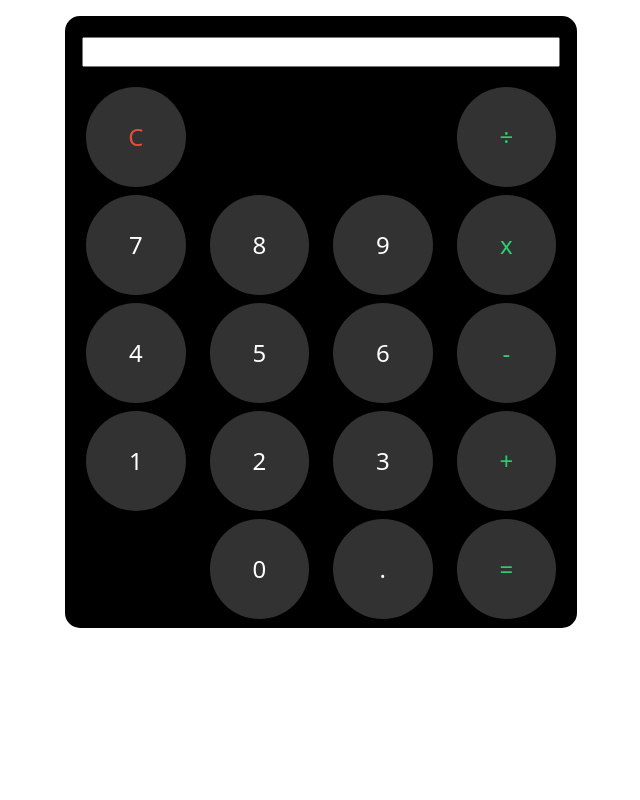
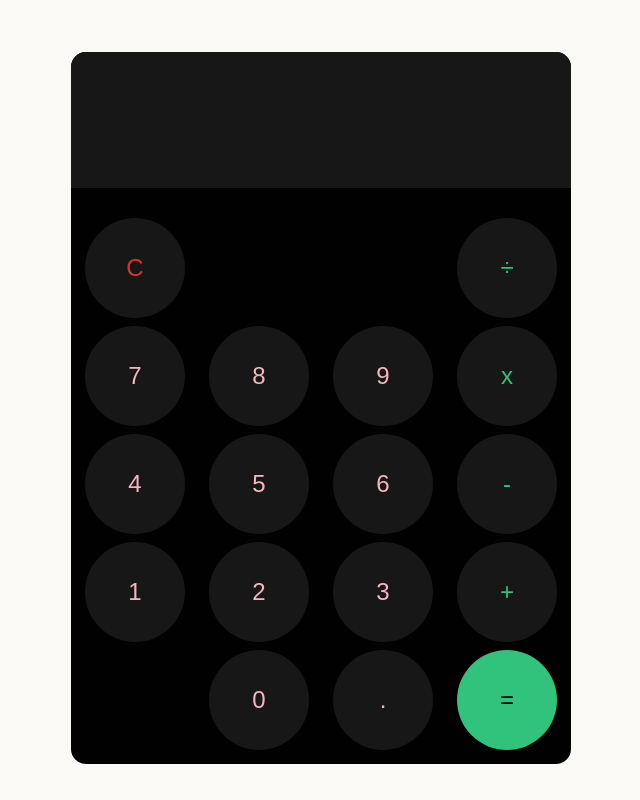
Before and after one commit to nc-naylor/simple-calculator, a plain HTML site: page index.html in a window 1280 px wide. Shown: the whole page, without its empty margins (319-959 px from the left). Drawn offline with nearby package versions, Linux system fonts and the light colour scheme.

Commit message:
Adjusted styling. Changed some root colors to match colors in Andriod Calculator app.

```diff
--- a/index.html
+++ b/index.html
@@ -10,72 +10,72 @@
 <body>
     <div id="calculator" class="container mt-3">
         <!-- Display -->
-            <div class="row mt-3">
+            <div class="row">
                 <div class="col">
-                    <input class="w-100" id="display" readonly>
+                    <input id="display" readonly>
                 </div>
             </div>
         <!-- Buttons -->
         <div class="mt-3" id="keys">
                 <div class="row p-1">
                     <div class="col-3">
-                        <button class="btn btn-dark w-100" id="clear" onclick="clearDisplay()">C</button>
+                        <button class="btn btn-dark" id="clear" onclick="clearDisplay()">C</button>
                     </div>
                     <div class="col-3 offset-6">
-                        <button class="operator btn btn-dark w-100" onclick="appendToDisplay()">÷</button>
+                        <button class="operator btn btn-dark" onclick="appendToDisplay()">÷</button>
                     </div>
             </div>
             <div class="row p-1">
                 <div class="col-3">
-                    <button class="btn btn-dark w-100" onclick="appendToDisplay()">7</button>
+                    <button class="btn btn-dark" onclick="appendToDisplay()">7</button>
                 </div>
                 <div class="col-3">
-                    <button class="btn btn-dark w-100" onclick="appendToDisplay()">8</button>
+                    <button class="btn btn-dark" onclick="appendToDisplay()">8</button>
                 </div>
                 <div class="col-3">
-                    <button class="btn btn-dark w-100" onclick="appendToDisplay()">9</button>
+                    <button class="btn btn-dark" onclick="appendToDisplay()">9</button>
                 </div>
                 <div class="col-3">
-                    <button class="operator btn btn-dark w-100" onclick="appendToDisplay()">x</button>
+                    <button class="operator btn btn-dark" onclick="appendToDisplay()">x</button>
                 </div>
             </div>
             <div class="row p-1">
                 <div class="col-3">
-                    <button class="btn btn-dark w-100" onclick="appendToDisplay()">4</button>
+                    <button class="btn btn-dark" onclick="appendToDisplay()">4</button>
                 </div>
                 <div class="col-3">
-                    <button class="btn btn-dark w-100" onclick="appendToDisplay()">5</button>
+                    <button class="btn btn-dark" onclick="appendToDisplay()">5</button>
                 </div>
                 <div class="col-3">
-                    <button class="btn btn-dark w-100" onclick="appendToDisplay()">6</button>
+                    <button class="btn btn-dark" onclick="appendToDisplay()">6</button>
                 </div>
                 <div class="col-3">
-                    <button class="operator btn btn-dark w-100" onclick="appendToDisplay()">-</button>
+                    <button class="operator btn btn-dark" onclick="appendToDisplay()">-</button>
                 </div>
             </div>
             <div class="row p-1">
                 <div class="col-3">
-                    <button class="btn btn-dark w-100" onclick="appendToDisplay()">1</button>
+                    <button class="btn btn-dark" onclick="appendToDisplay()">1</button>
                 </div>
                 <div class="col-3">
-                    <button class="btn btn-dark w-100" onclick="appendToDisplay()">2</button>
+                    <button class="btn btn-dark" onclick="appendToDisplay()">2</button>
                 </div>
                 <div class="col-3">
-                    <button class="btn btn-dark w-100" onclick="appendToDisplay()">3</button>
+                    <button class="btn btn-dark" onclick="appendToDisplay()">3</button>
                 </div>
                 <div class="col-3">
-                    <button class="operator btn btn-dark w-100" onclick="appendToDisplay()">+</button>
+                    <button class="operator btn btn-dark" onclick="appendToDisplay()">+</button>
                 </div>
             </div>
             <div class="row p-1">
                 <div class="col-3 offset-3">
-                    <button class="btn btn-dark w-100" onclick="appendToDisplay()">0</button>
+                    <button class="btn btn-dark" onclick="appendToDisplay()">0</button>
                 </div>
                 <div class="col-3">
-                    <button class="btn btn-dark w-100" onclick="appendToDisplay()">.</button>
+                    <button class="btn btn-dark" onclick="appendToDisplay()">.</button>
                 </div>
                 <div class="col-3">
-                    <button class="operator btn btn-dark w-100" id="equal" onclick="calculate()">=</button>
+                    <button class="operator btn btn-dark" id="equal" onclick="calculate()">=</button>
                 </div>
             </div>
         </div>
--- a/styles.css
+++ b/styles.css
@@ -1,32 +1,83 @@
 :root {
-    --black: #000000;
-    --darkGrey: #323232;
-    --green: #2ecc71;
-    --red: #e74c3c;
+    --black: #010101;
+    --dark-grey: #171717;
+    --green: #31c37c;
+    --grey: #3a3a3a;
+    --light-green: #4ad290;
+    --off-white: #FAF9F6;
+    --red: #d9332a;
+    --salmon: #f6b6be;
+}
+
+body {
+    margin: 0;
+    display: flex;
+    justify-content: center;
+    align-items: center;
+    height: 100vh;
+    background-color: var(--off-white);
+}
+
+.container {
+    font-family: Arial, Helvetica, sans-serif;
+    background-color: var(--black);
+    border: none;
+    border-radius: 15px;
+    max-width: 500px;
+    overflow: hidden;
+    padding: 0;
+}
+
+#calculator .btn {
+    background-color: var(--dark-grey);
+    width: 100%;
+    border: none;
+    color: var(--salmon);
+    width: 100px;
+    height: 100px;
+    padding: 14px 20px;
+    border-radius: 50%;
+    font-size: 3vh;
+    text-align: center;
+    transition: transform 0.1s ease, font-size 0.1s ease, background-color 0.1s ease;
+}
+
+#calculator .btn:hover {
+    background-color: var(--grey);
+}
+
+#calculator .btn:active {
+    transform: scale(0.9);
+    font-size: 2.8vh;
+    background-color: var(--grey);
 }
 
 #calculator #clear {
     color: var(--red);
 }
 
+#calculator #equal {
+    background-color: var(--green);
+    color: var(--black);
+}
+
+#calculator #equal.btn:hover {
+    background-color: var(--light-green);
+}
+
 #calculator .operator {
     color: var(--green);
 }
 
-#calculator .btn {
-    background-color: var(--darkGrey);
+#display {
+    width: 100%;
+    padding: 4%;
+    font-size: 4rem;
+    text-align: left;
     border: none;
-    width: 100px;
-    height: 100px;
-    padding: 14px 20px;
-    border-radius: 50%;
-    font-size: 3vh;
-    text-align: center;
+    background-color: var(--dark-grey);
 }
 
-.container {
-    background-color: var(--black);
-    border: 5px solid var(--black);
-    border-radius: 15px;
-    width: 40%;
+#keys {
+    padding: 2%;
 }
```
